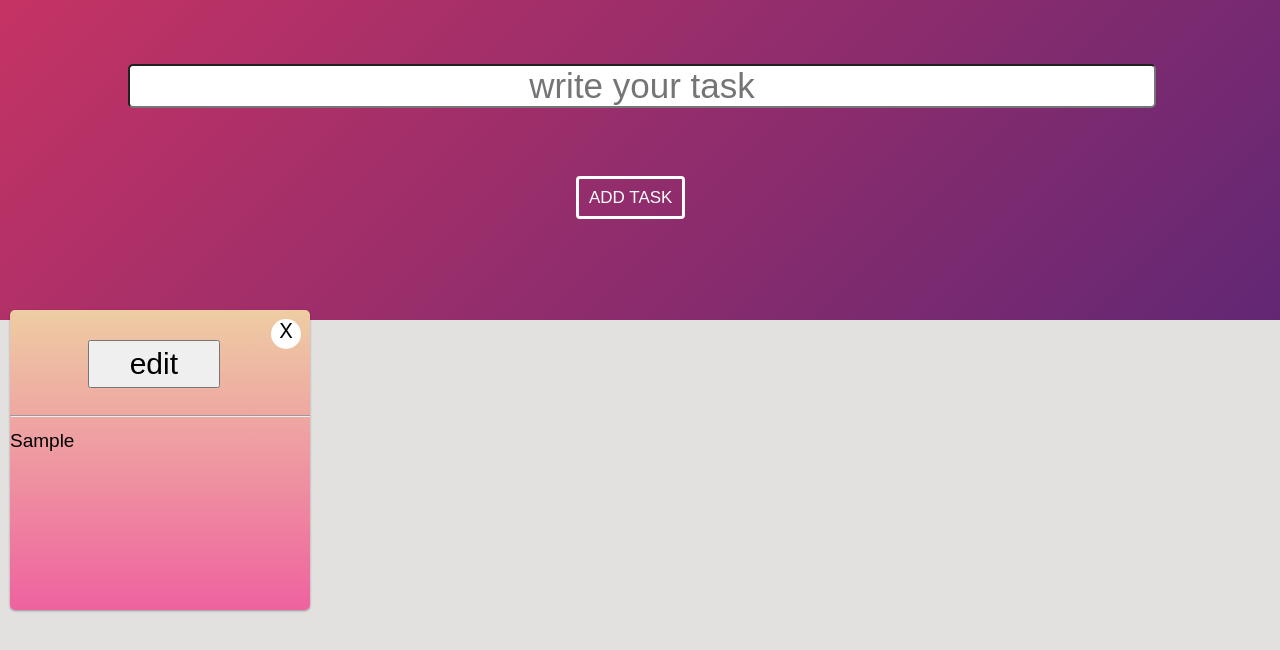
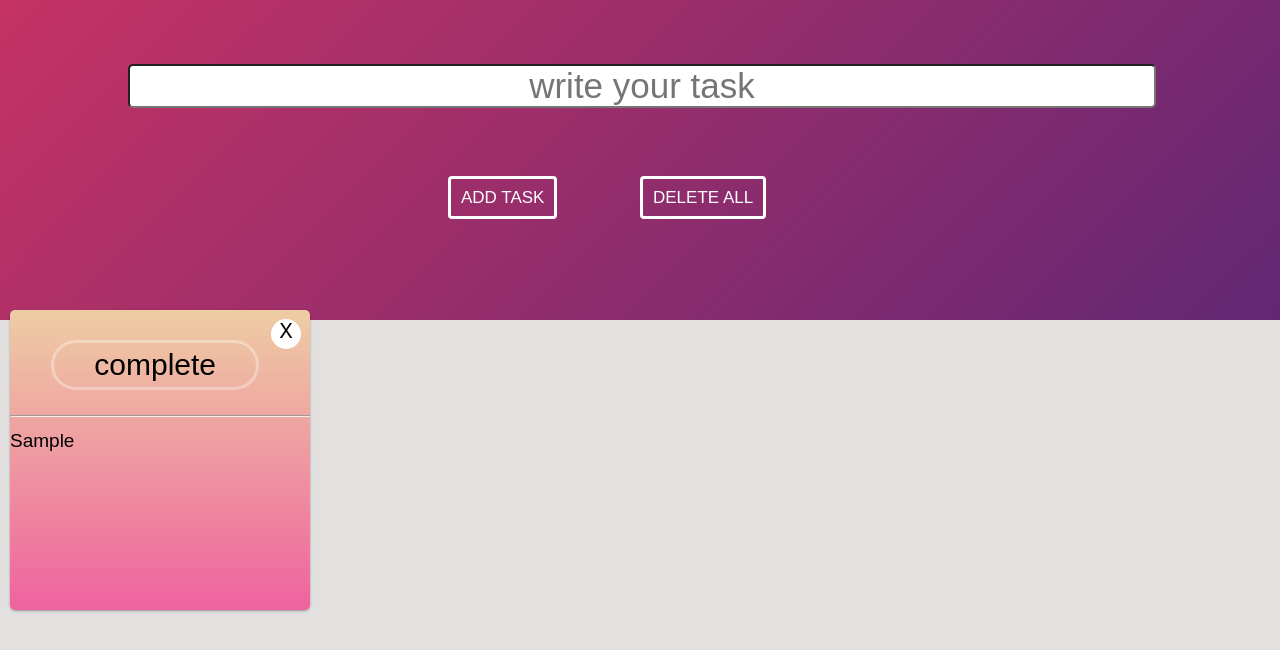
Before and after one commit to daviddbernal/todolist, a React (Create React App) app: page / in a window 1280 px wide. Both pictures are taken after typing "Sample" into the empty fields and a click on the button "add Task". Shown: the top 650 px of the page. Built offline with nearby package versions, Linux system fonts and the light colour scheme.

Commit message:
se soluciono problema del botton delete

```diff
--- a/src/App.css
+++ b/src/App.css
@@ -21,14 +21,19 @@ body {
 .Content {
   position: relative;
 }
-
 .Ibutton {
+  left: 35%;
+}
+.deleteAll {
+  left: 50%;
+}
+.Ibutton,
+.deleteAll {
   position: absolute;
   transition-property: border background;
   transition-timing-function: ease;
   transition-duration: 0.5s;
   top: 55%;
-  left: 45%;
   color: #fff;
   border: 3px solid #fff;
   font-family: "Montserrat", sans-serif;
@@ -43,7 +48,8 @@ body {
   cursor: pointer;
 }
 
-.Ibutton:hover {
+.Ibutton:hover,
+.deleteAll:hover {
   background: #fff;
   color: #001000;
 }
@@ -117,11 +123,19 @@ body {
 
 .edit {
   position: absolute;
-  font-family: fantasy;
-  right: 30%;
+  right: 17%;
   top: 10%;
   font-size: 30px;
+  outline: none;
   padding: 5px 40px;
+  background: transparent;
+  border: 3px solid #fff5;
+  border-radius: 50px;
+  transition: background 0.4s ease-in;
+}
+
+.edit:hover {
+  background: #fff5;
 }
 
 .Div {
@@ -152,6 +166,9 @@ body {
     width: 79%;
   }
   .Ibutton {
-    left: 44%;
+    left: 10%;
+  }
+  .deleteAll {
+    left: 50%;
   }
 }
--- a/src/App.js
+++ b/src/App.js
@@ -16,10 +16,16 @@ class App extends React.Component {
       task: value
     });
   };
+  ondeleteAll = Alldelete => {
+    this.setState({
+      task: Alldelete
+    });
+    console.log(Alldelete);
+  };
   render() {
     return (
       <div>
-        <Header AddTask={this.onTask} />
+        <Header AddTask={this.onTask} deleteAll={this.ondeleteAll} />
         <ListView addTask={this.state.task} />
       </div>
     );
--- a/src/components/Header.jsx
+++ b/src/components/Header.jsx
@@ -20,6 +20,9 @@ class Header extends React.Component {
       value: ""
     });
   };
+  onDelete = () => {
+    this.props.deleteAll("delete");
+  };
   render() {
     return (
       <div className="contentHeader">
@@ -29,6 +32,12 @@ class Header extends React.Component {
           type="text"
           value={this.state.value}
           placeholder="write your task"
+        />
+        <input
+          type="button"
+          className="deleteAll"
+          value="delete All"
+          onClick={this.onDelete}
         />
         <input
           className="Ibutton"
--- a/src/components/Tasks.js
+++ b/src/components/Tasks.js
@@ -1,13 +1,16 @@
 import React from "react";
 
 var active = false;
+var del = null;
 
 class ListView extends React.Component {
   constructor(props) {
     super(props);
     this.state = {
       Arrtask: [],
-      index: 0
+      index: 0,
+      checked: "",
+      del: null
     };
   }
   onDelete = index => {
@@ -16,19 +19,46 @@ class ListView extends React.Component {
     });
     active = true;
   };
+  onRead = index => {
+    this.setState({
+      del: index
+    });
+    del = true;
+  };
   //event.target.parentNode.parentNode.removeChild(event.target.parentNode);
   render() {
     let Card;
-    if (this.props.addTask !== "" && !active) {
+    if (
+      this.props.addTask !== "" &&
+      !active &&
+      this.props.addTask !== "delete"
+    ) {
       this.state.Arrtask.push(this.props.addTask);
-    } else {
+    }
+    if (active && this.props.addTask !== "delete") {
       this.state.Arrtask.splice(this.state.index, 1);
       active = false;
     }
-    if (this.state.Arrtask.length !== 0) {
+    if (this.props.addTask === "delete") {
+      this.state.Arrtask.splice(0);
+    }
+    if (del !== null) {
+      this.state.Arrtask.splice(
+        this.state.del,
+        1,
+        <del>{this.state.Arrtask.splice(this.state.del, 1)}</del>
+      );
+      del = null;
+    }
+    if (this.state.Arrtask.length !== 0 && del === null) {
       Card = this.state.Arrtask.map((item, index) => (
         <div key={index} className="card">
-          <button className="edit">edit</button>
+          <input
+            className="edit"
+            value="complete"
+            type="button"
+            onClick={this.onRead.bind(this, index)}
+          />
           <hr className="Div" />
           <span
             className="buttonDelete"
```
